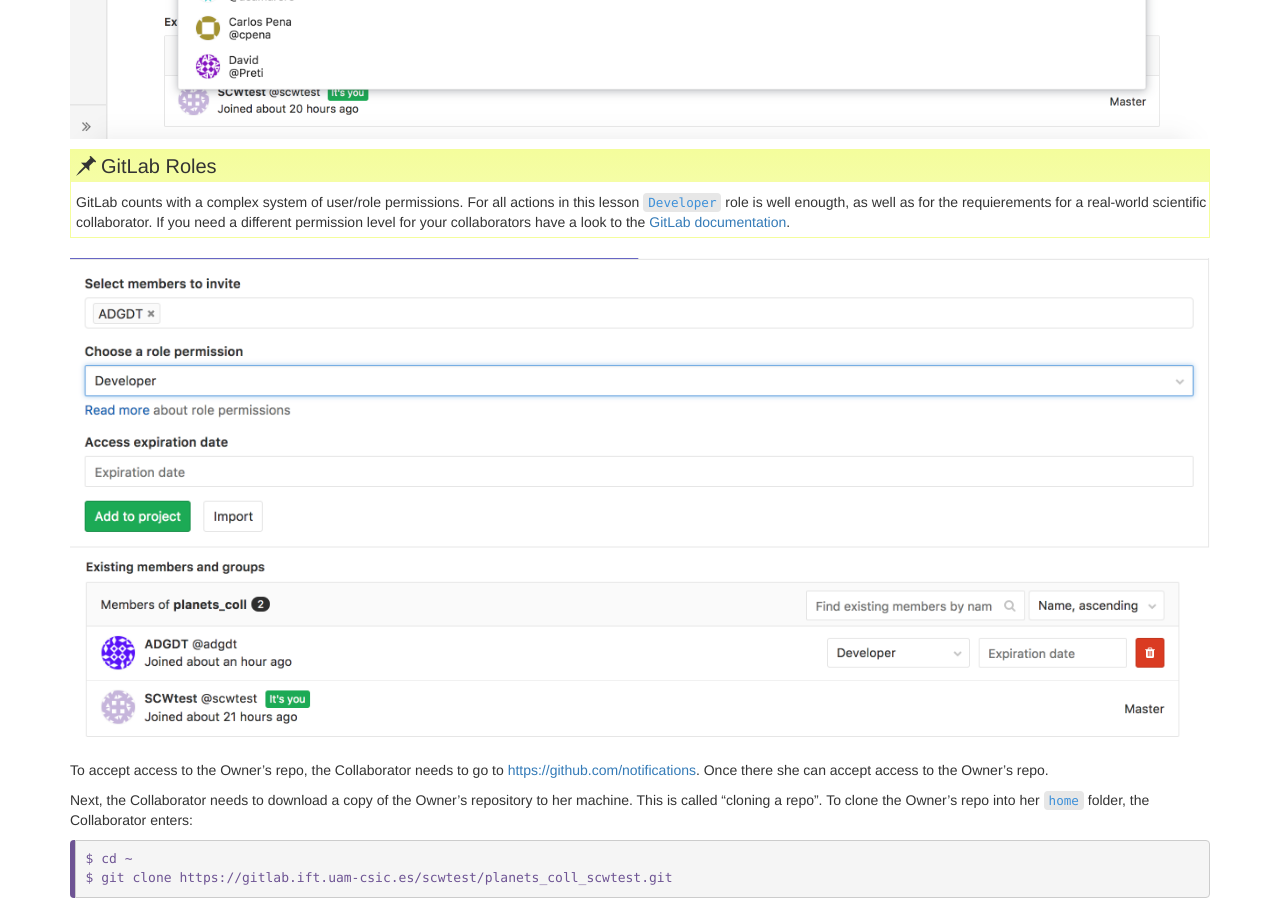
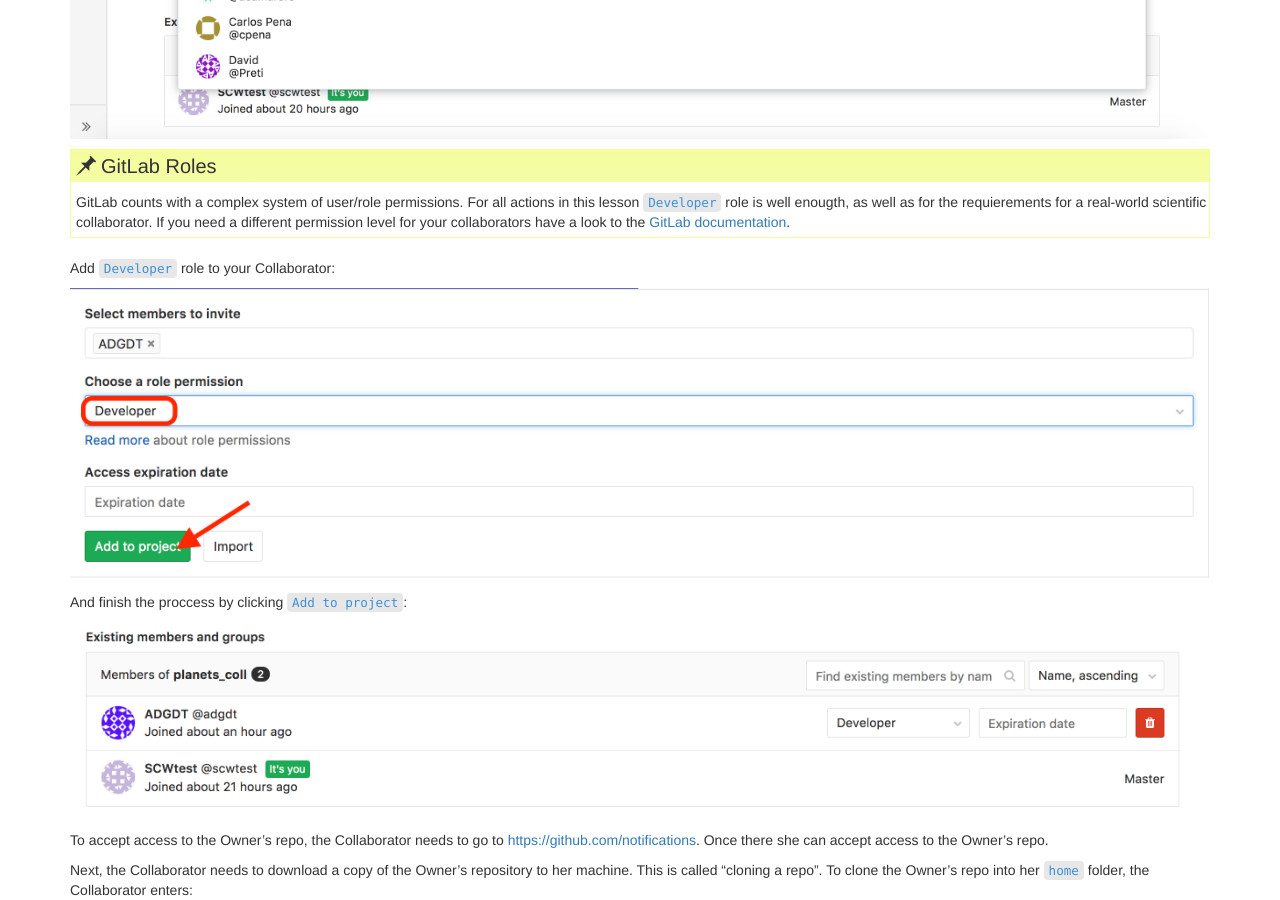
Before and after one commit to adgdt/git-novice-gitlab, a Jekyll site: the page built from _episodes/08-collab.md, in a window 1280 px wide and 900 px high, scrolled down 1436 px. Built offline with Jekyll 4.4.1, drawn with Linux system fonts in a browser that asks for light colours.

Commit message:
08 v1.1: Minor changes

```diff
--- a/_episodes/08-collab.md
+++ b/_episodes/08-collab.md
@@ -40,7 +40,13 @@ Click on the textfield "Select members to invite" and pick your Collaborator:
 > If you need a different permission level for your collaborators have a look to the [GitLab documentation](https://docs.gitlab.com/ee/user/permissions.html).
 >
 {: .callout}
+
+Add `Developer` role to your Collaborator:
+
 ![Adding Collaborator](../fig/gitlab-add-collaborator-03.png)
+
+And finish the proccess by clicking `Add to project`:
+
 ![Finishing the proccess](../fig/gitlab-add-collaborator-04.png)
 
 To accept access to the Owner's repo, the Collaborator
```
Also changed, not shown: fig/gitlab-add-collaborator-03.png.
